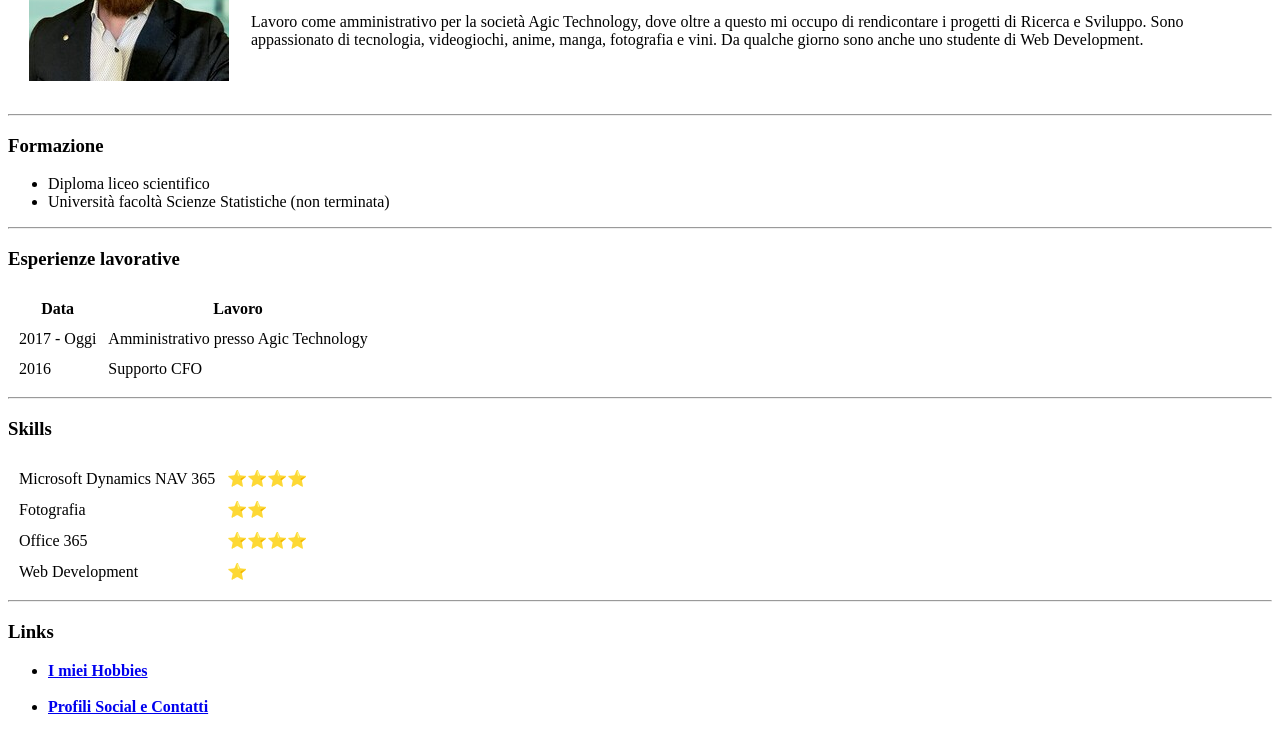
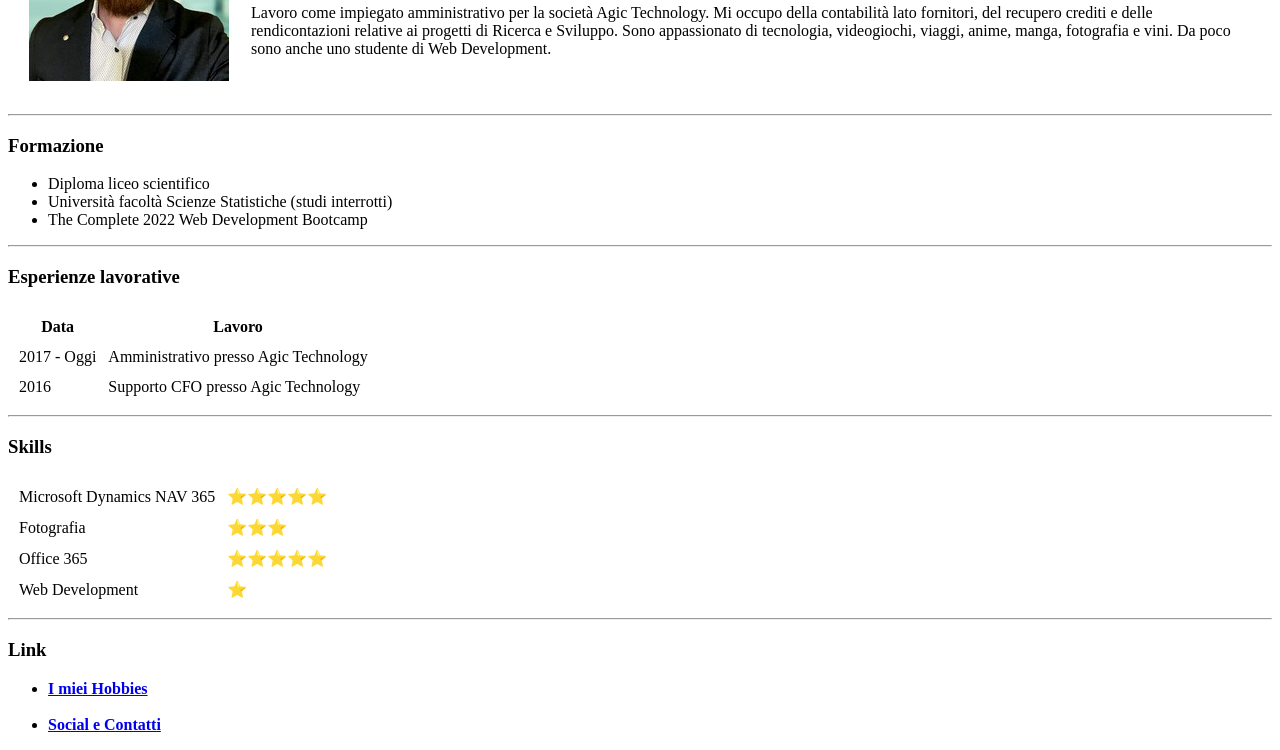
Before and after one commit to MarcoMDA/cv, a plain HTML site: page index.html in a window 1280 px wide. Shown: the part 150-900 px from the top of the page. Drawn offline with Linux system fonts and the light colour scheme.

Commit message:
updated file

```diff
--- a/index.html
+++ b/index.html
@@ -13,9 +13,8 @@
       <td>
         <h1>Marco De Angelis</h1>
         <p><em>Studente di Web Development ed Amministrativo in Agic Technology</em></p>
-        <p>Lavoro come amministrativo per la società Agic Technology, dove oltre a questo mi occupo di rendicontare i progetti di Ricerca e Sviluppo. Sono appassionato di tecnologia, videogiochi, anime, manga, fotografia e vini. Da qualche giorno
-          sono
-          anche uno studente di Web Development.</p>
+        <p>Lavoro come impiegato amministrativo per la società Agic Technology. Mi occupo della contabilità lato fornitori, del recupero crediti e delle rendicontazioni relative ai progetti di Ricerca e Sviluppo. Sono appassionato di tecnologia, videogiochi, viaggi, anime, manga, fotografia e vini. Da poco
+          sono anche uno studente di Web Development.</p>
       </td>
     </tr>
   </table>
@@ -23,7 +22,8 @@
   <h3>Formazione</h3>
   <ul>
     <li>Diploma liceo scientifico</li>
-    <li>Università facoltà Scienze Statistiche (non terminata)</li>
+    <li>Università facoltà Scienze Statistiche (studi interrotti)</li>
+    <li>The Complete 2022 Web Development Bootcamp</li>
   </ul>
 
   <hr>
@@ -40,7 +40,7 @@
       <td>Amministrativo presso Agic Technology</td>
     </tr>
     <td>2016</td>
-    <td>Supporto CFO</td>
+    <td>Supporto CFO presso Agic Technology</td>
   </table>
 
   <hr>
@@ -48,15 +48,15 @@
   <table cellspacing="10">
     <tr>
       <td>Microsoft Dynamics NAV 365</td>
-      <td>⭐⭐⭐⭐</td>
+      <td>⭐⭐⭐⭐⭐</td>
     </tr>
     <tr>
       <td>Fotografia</td>
-      <td>⭐⭐</td>
+      <td>⭐⭐⭐</td>
     </tr>
     <tr>
       <td>Office 365</td>
-      <td>⭐⭐⭐⭐</td>
+      <td>⭐⭐⭐⭐⭐</td>
     </tr>
     <tr>
       <td>Web Development</td>
@@ -65,11 +65,11 @@
   </table>
 
   <hr>
-  <h3>Links</h3>
+  <h3>Link</h3>
   <ul>
     <li><strong><a href="hobbies.html">I miei Hobbies</a></strong></li>
     <br>
-    <li><strong><a href="social.html">Profili Social e Contatti</a></strong></li>
+    <li><strong><a href="social.html">Social e Contatti</a></strong></li>
   </ul>
 </body>
 
```
Also changed, not shown: hobbies.html (+4 -2 lines), social.html (+1 -1 lines).
